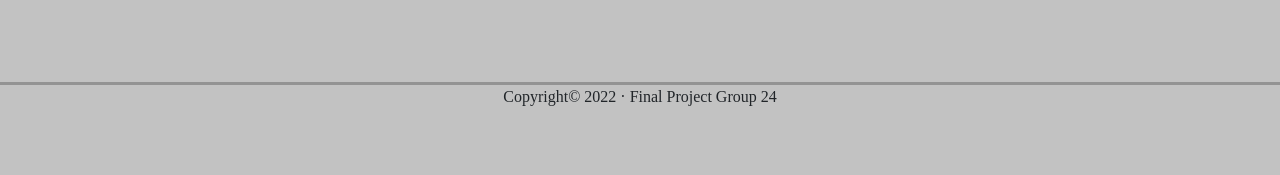
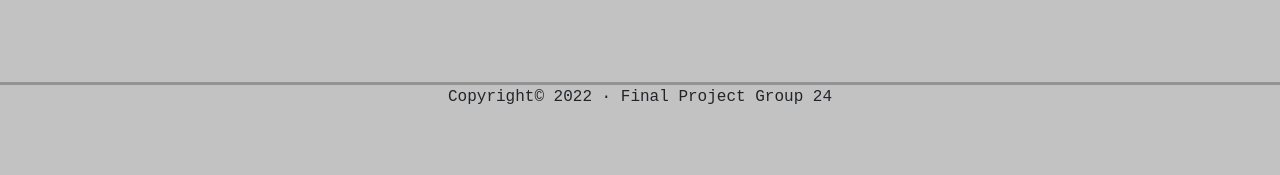
Before and after one commit to hassanchug/3155_Proj-Sociali, a Flask app: page /edit_post in a window 1280 px wide. Shown: the part 687-862 px from the top of the page. Run offline with Flask 2, Linux system fonts and the light colour scheme; some web fonts are replaced.

```diff
--- a/templates/create_a_post.html
+++ b/templates/create_a_post.html
@@ -73,6 +73,7 @@
         width: 100%;
         bottom: 0;
         margin-bottom: -12px;
+        font-family: 'Courier New', Courier, monospace;
     }
 
     .footer-split {
--- a/templates/edit_a_post.html
+++ b/templates/edit_a_post.html
@@ -74,6 +74,7 @@
         width: 100%;
         bottom: 0;
         margin-bottom: -12px;
+        font-family: 'Courier New', Courier, monospace;
     }
 
     .footer-split {
--- a/templates/post_feed.html
+++ b/templates/post_feed.html
@@ -107,6 +107,7 @@
         width: 100%;
         bottom: 0;
         margin-bottom: -12px;
+        font-family: 'Courier New', Courier, monospace;
     }
 
     .footer-split {
--- a/templates/user_profile.html
+++ b/templates/user_profile.html
@@ -104,6 +104,7 @@
         width: 100%;
         bottom: 0;
         margin-bottom: -12px;
+        font-family: 'Courier New', Courier, monospace;
     }
 
     .footer-split {
--- a/templates/view_individual_post.html
+++ b/templates/view_individual_post.html
@@ -81,6 +81,7 @@
         width: 100%;
         bottom: 0;
         margin-bottom: -12px;
+        font-family: 'Courier New', Courier, monospace;
     }
 
     .footer-split {
```
